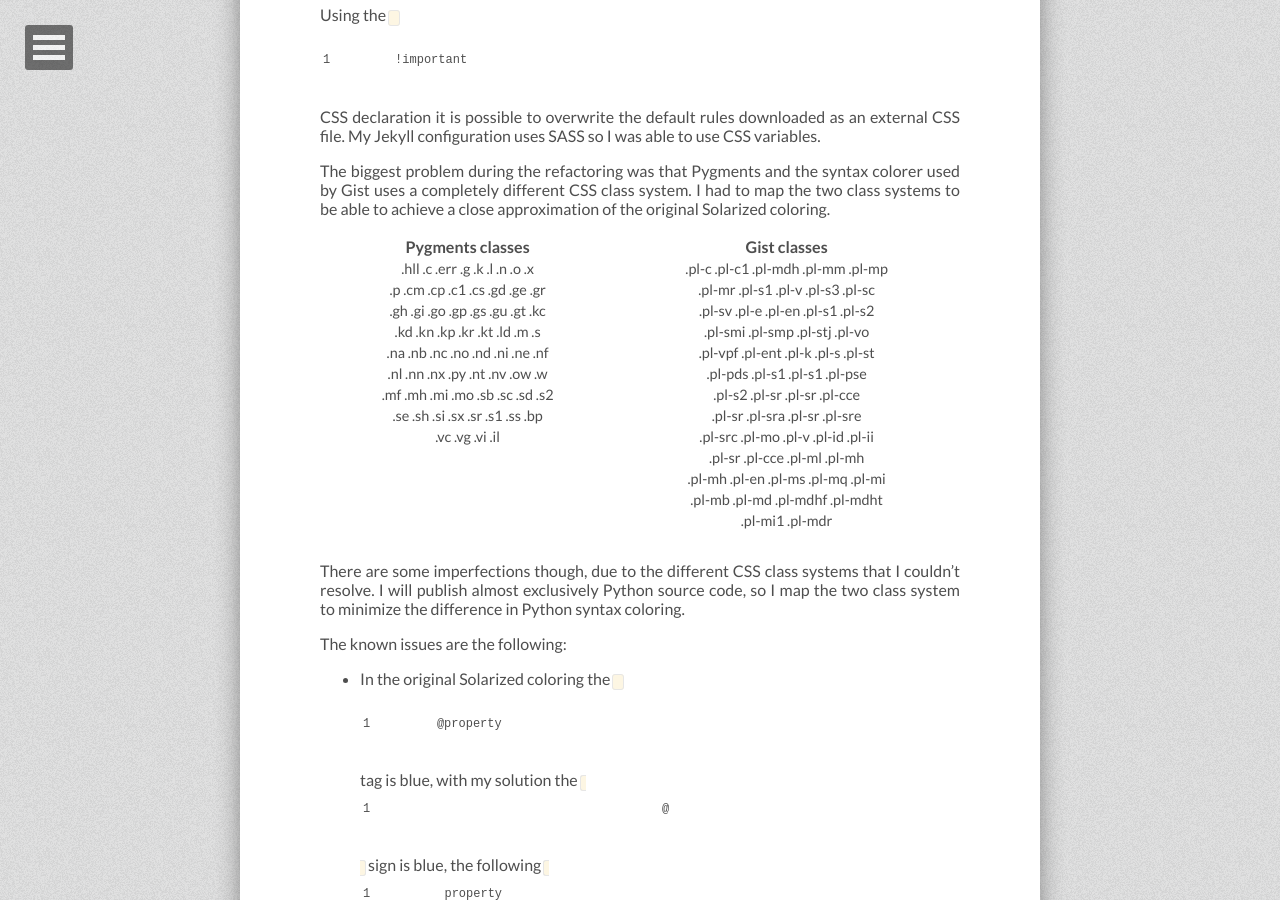
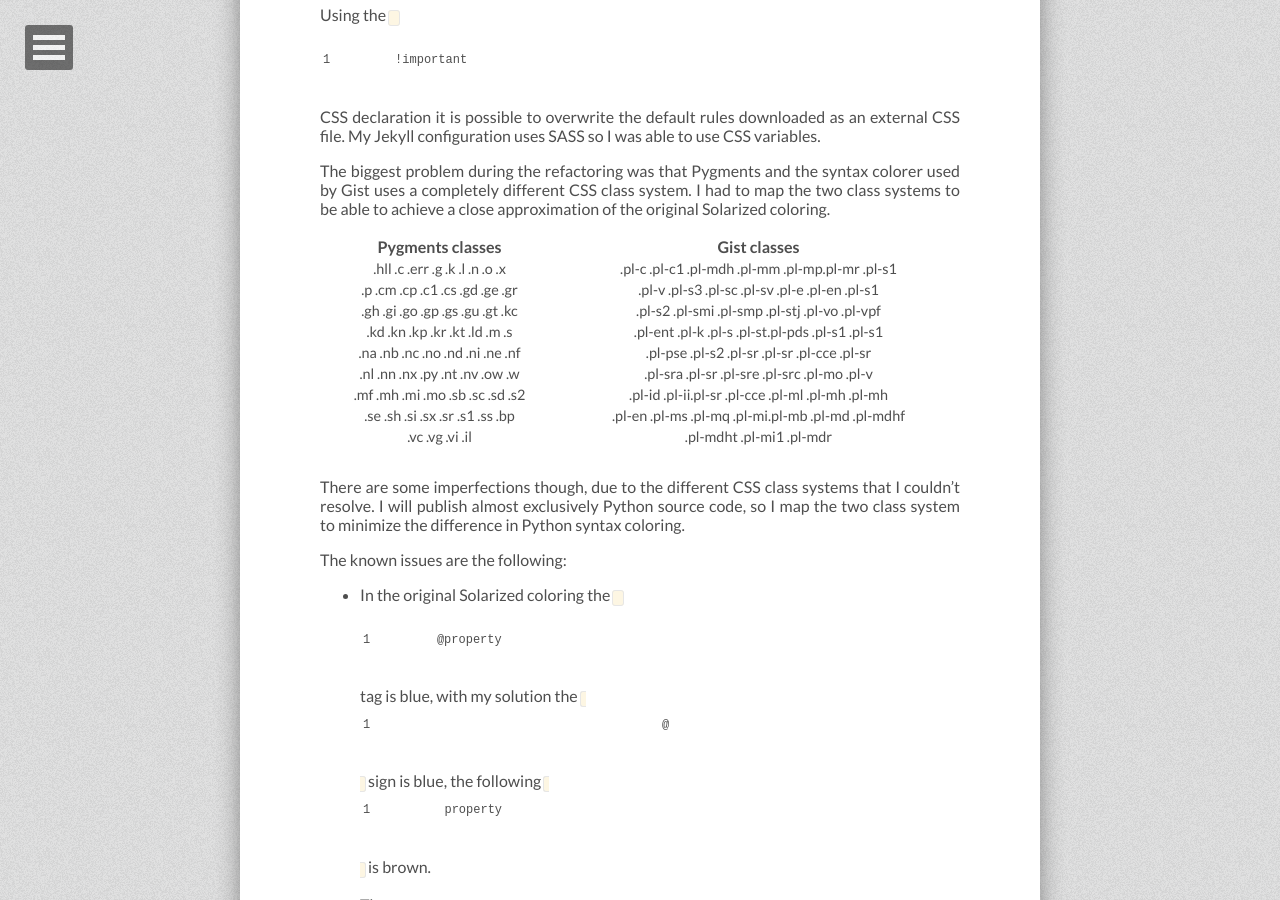
Before and after one commit to tiborsimon/tiborsimon.github.io, a Jekyll site: the page built from _posts/2015-04-19-solarized-theme-for-embedded-gists.md, in a window 1280 px wide and 900 px high, scrolled down 1363 px. Built offline with Jekyll 4.4.1, drawn with Linux system fonts in a browser that asks for light colours; nearby versions of some CDN libraries; comment, search, counter and statistics services are not loaded.

Commit message:
article update

```diff
--- a/_posts/2015-04-19-solarized-theme-for-embedded-gists.md
+++ b/_posts/2015-04-19-solarized-theme-for-embedded-gists.md
@@ -40,19 +40,17 @@ The biggest problem during the refactoring was that Pygments and the syntax colo
 
 | Pygments classes   |      Gist classes      |
 |:--------:|:-------------:|
-|.hll .c .err .g .k .l .n .o .x  | .pl-c .pl-c1 .pl-mdh .pl-mm .pl-mp |
-|.p .cm .cp .c1 .cs .gd .ge .gr  | .pl-mr .pl-s1 .pl-v .pl-s3 .pl-sc  |
-|.gh .gi .go .gp .gs .gu .gt .kc | .pl-sv .pl-e .pl-en .pl-s1  .pl-s2 |
-|.kd .kn .kp .kr .kt .ld .m .s   | .pl-smi .pl-smp .pl-stj .pl-vo     |
-|.na .nb .nc .no .nd .ni .ne .nf | .pl-vpf .pl-ent .pl-k .pl-s .pl-st |
-|.nl .nn .nx .py .nt .nv .ow .w  | .pl-pds .pl-s1 .pl-s1  .pl-pse     |
-|.mf .mh .mi .mo .sb .sc .sd .s2 | .pl-s2 .pl-sr .pl-sr  .pl-cce      |
-|.se .sh .si .sx .sr .s1 .ss .bp | .pl-sr  .pl-sra .pl-sr  .pl-sre    |
-|.vc .vg .vi .il                 | .pl-src .pl-mo .pl-v .pl-id .pl-ii |
-|                                | .pl-sr  .pl-cce .pl-ml .pl-mh      |
-|                                | .pl-mh .pl-en .pl-ms .pl-mq .pl-mi |
-|                                | .pl-mb .pl-md .pl-mdhf .pl-mdht    |
-|                                | .pl-mi1 .pl-mdr                    |
+|.hll .c .err .g .k .l .n .o .x  | .pl-c .pl-c1 .pl-mdh .pl-mm .pl-mp.pl-mr .pl-s1   |
+|.p .cm .cp .c1 .cs .gd .ge .gr  | .pl-v .pl-s3 .pl-sc .pl-sv .pl-e .pl-en .pl-s1    |
+|.gh .gi .go .gp .gs .gu .gt .kc | .pl-s2 .pl-smi .pl-smp .pl-stj .pl-vo .pl-vpf     |
+|.kd .kn .kp .kr .kt .ld .m .s   | .pl-ent .pl-k .pl-s .pl-st.pl-pds .pl-s1 .pl-s1   |
+|.na .nb .nc .no .nd .ni .ne .nf | .pl-pse .pl-s2 .pl-sr .pl-sr .pl-cce .pl-sr       |
+|.nl .nn .nx .py .nt .nv .ow .w  | .pl-sra .pl-sr .pl-sre .pl-src .pl-mo .pl-v       |
+|.mf .mh .mi .mo .sb .sc .sd .s2 | .pl-id .pl-ii.pl-sr .pl-cce .pl-ml .pl-mh .pl-mh  |
+|.se .sh .si .sx .sr .s1 .ss .bp | .pl-en .pl-ms .pl-mq .pl-mi.pl-mb .pl-md .pl-mdhf |
+|.vc .vg .vi .il                 | .pl-mdht .pl-mi1 .pl-mdr                          |
+
+
 
 There are some imperfections though, due to the different CSS class systems that I couldn't resolve. I will publish almost exclusively Python source code, so I map the two class system to minimize the difference in Python syntax coloring.
 
@@ -68,7 +66,7 @@ The known issues are the following:
 
 The predefined variables for the syntax coloring provides a very convenient way to create a template CSS code first, and then fine tune the variables later.
 
-<a href="#" class="btn btn-info">Make sure you are using SASS to preprocess your CSS files otherwise this method won't work for you, and you only be able to use the basic CSS solution with hard coded color values.</a>
+<a class="btn btn-info">Make sure you are using SASS to preprocess your CSS files otherwise this method won't work for you, and you only be able to use the basic CSS solution with hard coded color values.</a>
 
 {% gist tiborsimon/b6574052bb3167651f88 %}
 
```
